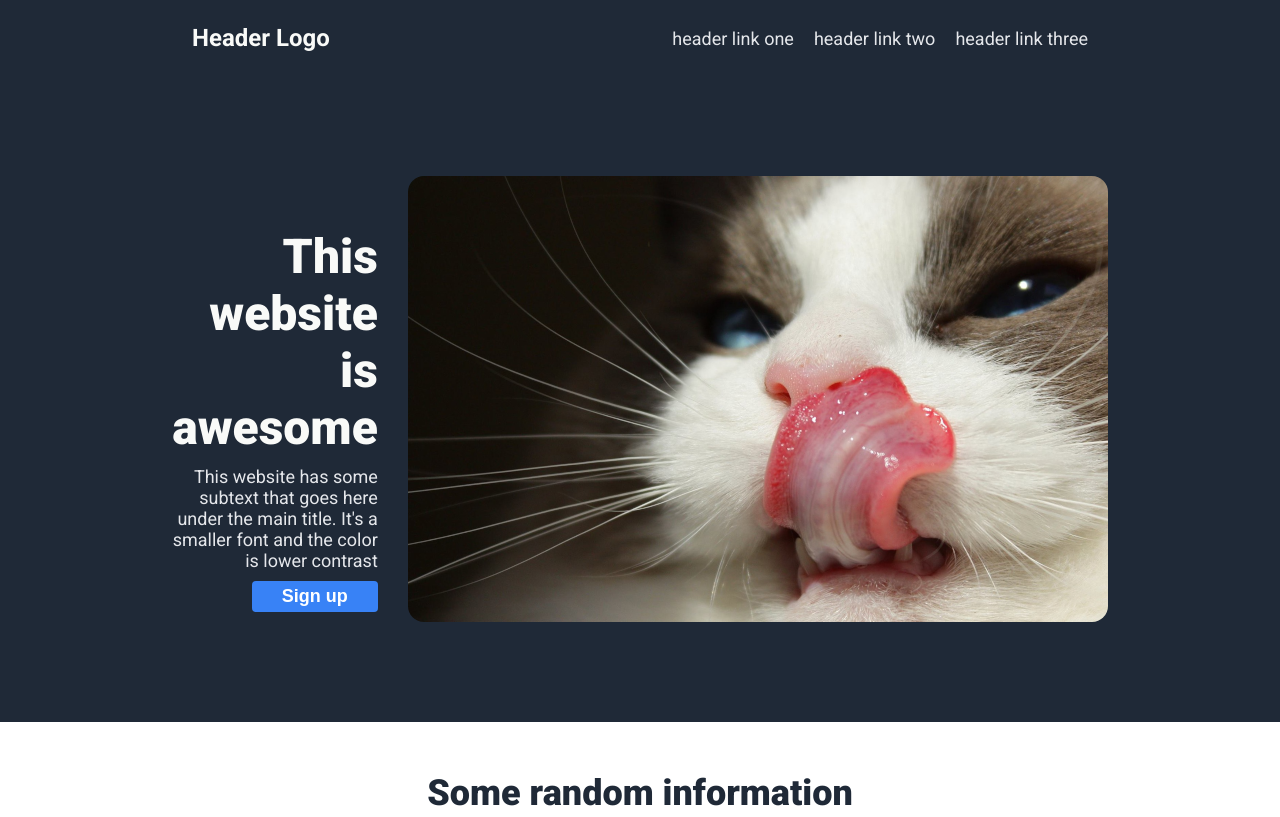
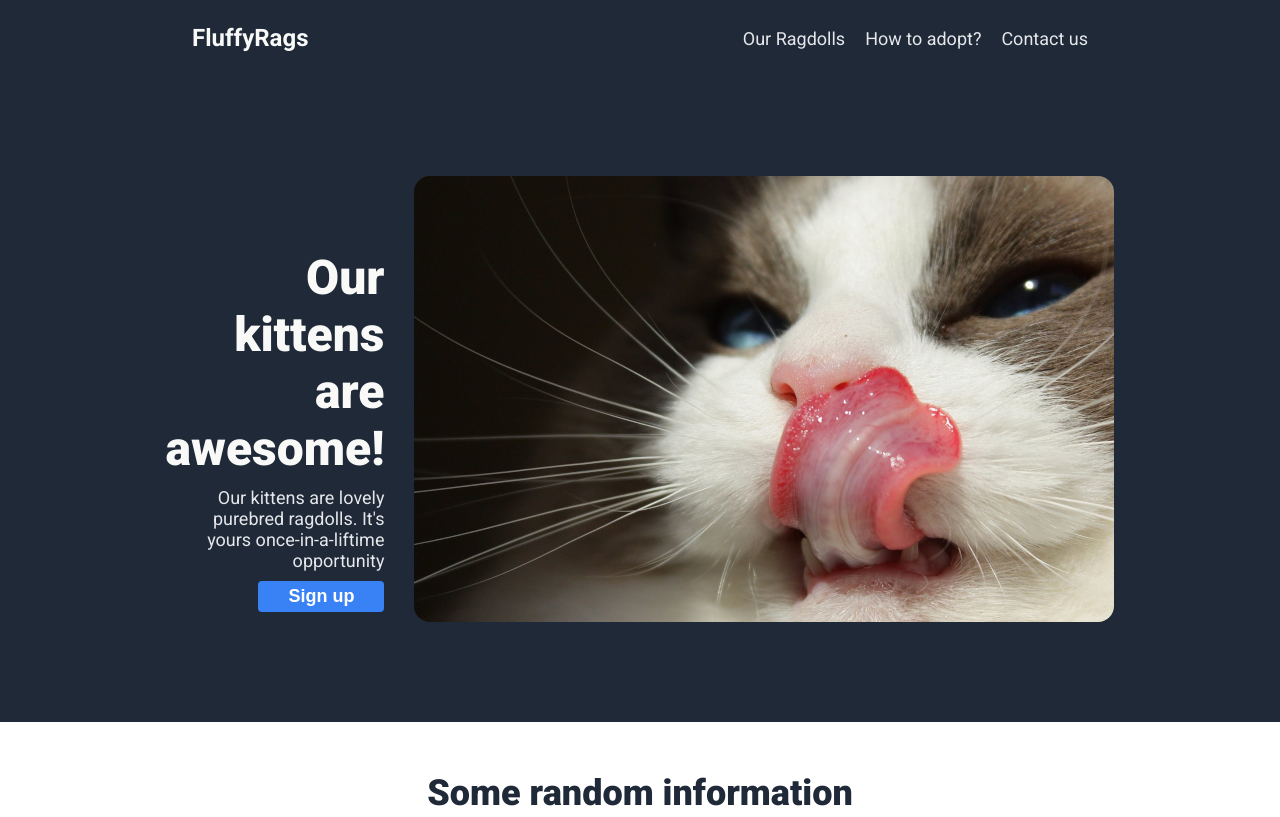
Before and after one commit to icorvus/ragdoll-page, a plain HTML site: page index.html in a window 1280 px wide. Shown: the top 817 px of the page. Drawn offline with Linux system fonts and the light colour scheme.

Commit message:
Added content

```diff
--- a/index.html
+++ b/index.html
@@ -11,18 +11,18 @@
       <div class="hero">
 
         <div class="header">
-          <p class="logo">Header Logo</p>
+          <p class="logo">FluffyRags</p>
           <ul class="head-links">
-            <li>header link one</li>
-            <li>header link two</li>
-            <li>header link three</li>
+            <li>Our Ragdolls</li>
+            <li>How to adopt?</li>
+            <li>Contact us</li>
           </ul>
         </div>
 
         <div class="welcome">
           <div class="left">
-            <h1 class="hero-main">This website is awesome</h1>
-            <p class="hero-secondary">This website has some subtext that goes here under the main title. It's a smaller font and the color is lower contrast</p>
+            <h1 class="hero-main">Our kittens are awesome!</h1>
+            <p class="hero-secondary">Our kittens are lovely purebred ragdolls. It's yours once-in-a-liftime opportunity </p>
             <button class="hero-button">Sign up</button>
           </div>
           <img class="right" src="ragdoll.png" alt="Ragdoll cat">
```
